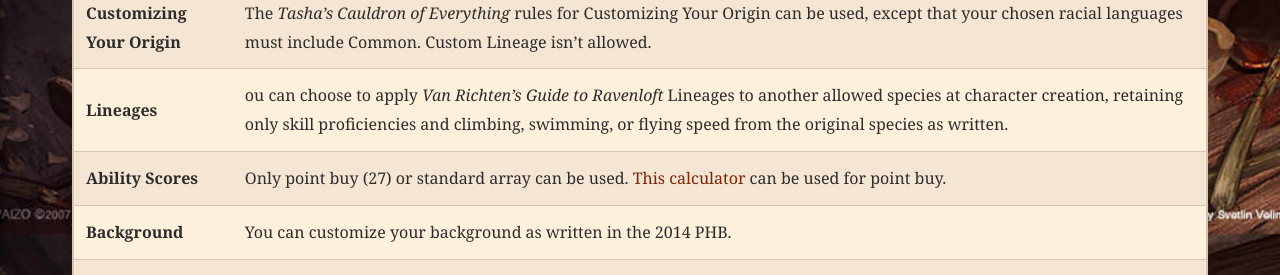
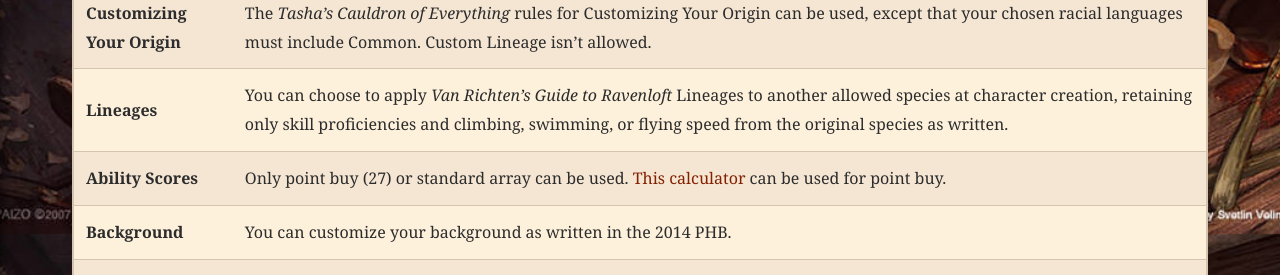
Before and after one commit to coconutswallow/Guides, a Jekyll site: the page built from _playersguide/character-creation.md, in a window 1280 px wide and 900 px high, scrolled down 1390 px. Shown: the part 176-451 px from the top of the window. Built offline with Jekyll 4.4.1, drawn with Linux system fonts in a browser that asks for light colours; comment, search, counter and statistics services are not loaded.

Commit message:
Update Player's Guide "character-creation" - linalette304 <linalette304@gmail.com> via DecapBridge

```diff
--- a/_playersguide/character-creation.md
+++ b/_playersguide/character-creation.md
@@ -1,10 +1,9 @@
 ---
+title: Character Creation
 layout: doc
-title: "Character Creation"
 order: 10
 background_image: /assets/images/tavern_brawl.jpg
 ---
-
 You can create characters using the rules in the Player’s Handbook and per the rules below. The <a href="https://docs.google.com/spreadsheets/d/1fBEv1yDNTD-vwUyK6pK_oiXg2K7OiltW35iFCqxyMTY/edit?gid=552371857#gid=552371857">Allowed Content</a> document contains all available options for use on the server for character creation. There is no limit on the number of characters you can create and control, but each character must have their own sheet in your server folder as well as a MAL entry.
 
 Any document that captures and clearly conveys all key character information can serve as a character sheet, but you can use the <a href="https://drive.google.com/file/d/1iePAm5k_IXcoi0LyiIeRErqvHqtuq5Gi/view">MPMB sheet</a> that is provided.  If you elect to use DnDBeyond (DNDB), please refer to Appendix D for recommended settings.
@@ -13,35 +12,34 @@
 
 <a href="https://www.dndbeyond.com/srd">D&D System Reference Document</a>
 
----
+- - -
 
->
-> <strong>If you have questions about character creation, or want to get input on a character idea, <a href="https://discord.com/channels/308324031478890497/617820317389160471">#character-discussion</a> is the place to ask!
->
+> <strong>If you have questions about character creation, or want to get input on a character idea, <a href="https://discord.com/channels/308324031478890497/617820317389160471">#character-discussion</a> is the place to ask!</strong>
 
----
+- - -
 
 The following additional rules apply during character creation beyond the official rules for character creation
 
-|  |  |
-|:---------------------------------------|:------------------------------------------------------------------------|
-| <strong>Version</strong> | You can create characters using the ruleset in either the 2014 or 2024 Player's Handbook (PHB). For 2024 characters, refer to the rules and guidelines in Appendix A |
-| <strong>Starting Level</strong> | Characters are created with a starting level of either level 3 or level 5 (your choice). Follow the rules to create a level 1 PC and level them up to your desired starting level. Note: Some campaigns may require you to start at level 1; your PC is treated as level 3 for purposes of all other server rules. |
-| <strong>Allowed Content</strong> | Only the character options listed in  <a href="https://docs.google.com/spreadsheets/d/1fBEv1yDNTD-vwUyK6pK_oiXg2K7OiltW35iFCqxyMTY/edit?gid=552371857#gid=552371857">Allowed Content</a> (Races, Classes, Backgrounds, Languages, Feats and Spells tabs) can be used. Server specific rulings and rule changes (known as Rage Advice) are present as line items next to listed options.|
-| <strong>Origin</strong> | Characters must fit within the server setting of the Forgotten Realms and broader 5e multiverse.  You may choose to have a PC not native to Toril but bear in mind that if your character is banished back to their plane of origin, they can’t be played again unless they are rescued during an adventure or if they can travel back to Toril (e.g. Plane Shift). |
-| <strong>Guild Membership</strong> | Any character you create and can play must be a member of the guild, which includes being willing to provide blood or another body part as well as being willing to adhere to the guild code of conduct as described earlier |
-| <strong>Age</strong> | Your character must be at least a young adult for their species (16 years or older for humans) |
-| <strong>Race / Species</strong> | You can’t reflavor your character’s chosen species except as follows: your character can narratively be a mixture of species listed in Allowed Content and choosing the statistics of one of the species to play (e.g. a half-elf, half-dwarf, played using the Elf statistics).
-| <strong>Customizing Your Origin</strong> | The *Tasha’s Cauldron of Everything* rules for Customizing Your Origin can be used, except that your chosen racial languages must include Common. Custom Lineage isn’t allowed. |
-| <strong>Lineages</strong> | ou can choose to apply *Van Richten’s Guide to Ravenloft* Lineages to another allowed species at character creation, retaining only skill proficiencies and climbing, swimming, or flying speed from the original species as written. |
-| <strong>Ability Scores</strong> | Only point buy (27) or standard array can be used. <a href="https://chicken-dinner.com/5e/5e-point-buy.html#human&humanvariant&8&8&8&8&8&8&0&0&27&15&8&19&15&12&9&7&5&4&3&2&1&0&1&2&4&6&9&4&4&4&4&4&4">This calculator</a> can be used for point buy. |
-| <strong>Background</strong> | You can customize your background as written in the 2014 PHB. |
-| <strong>Languages</strong> | All characters must know Common.  Your character can also know one Ethnic Language of your choice (see <a href="https://docs.google.com/spreadsheets/d/1fBEv1yDNTD-vwUyK6pK_oiXg2K7OiltW35iFCqxyMTY/edit?gid=552371857#gid=552371857">Allowed Content</a>) for free. |
-| <strong>Hit Points</strong> | Use only the fixed HP value for your character’s class(es) to determine their HP. |
-| <strong>Starting Equipment</strong> | Your character’s background and initial class determines this. Rolling for gold is not allowed. Note: A character that starts at level 5 starts with an additional 600 GP. |
-| <strong>Renown</strong> | You can start with a Renown score of 1 and Initiate rank with a group in the setting, starting with an Initiate Renown Perk if it’s a group detailed in <a href="https://docs.google.com/spreadsheets/d/1fBEv1yDNTD-vwUyK6pK_oiXg2K7OiltW35iFCqxyMTY/edit?gid=552371857#gid=552371857">Allowed Content</a> (this can’t be sold or traded).
+|                                          |                                                                                                                                                                                                                                                                                                                                                                                         |
+| ---------------------------------------- | --------------------------------------------------------------------------------------------------------------------------------------------------------------------------------------------------------------------------------------------------------------------------------------------------------------------------------------------------------------------------------------- |
+| <strong>Version</strong>                 | You can create characters using the ruleset in either the 2014 or 2024 Player's Handbook (PHB). For 2024 characters, refer to the rules and guidelines in Appendix A                                                                                                                                                                                                                    |
+| <strong>Starting Level</strong>          | Characters are created with a starting level of either level 3 or level 5 (your choice). Follow the rules to create a level 1 PC and level them up to your desired starting level. Note: Some campaigns may require you to start at level 1; your PC is treated as level 3 for purposes of all other server rules.                                                                      |
+| <strong>Allowed Content</strong>         | Only the character options listed in  <a href="https://docs.google.com/spreadsheets/d/1fBEv1yDNTD-vwUyK6pK_oiXg2K7OiltW35iFCqxyMTY/edit?gid=552371857#gid=552371857">Allowed Content</a> (Races, Classes, Backgrounds, Languages, Feats and Spells tabs) can be used. Server specific rulings and rule changes (known as Rage Advice) are present as line items next to listed options. |
+| <strong>Origin</strong>                  | Characters must fit within the server setting of the Forgotten Realms and broader 5e multiverse.  You may choose to have a PC not native to Toril but bear in mind that if your character is banished back to their plane of origin, they can’t be played again unless they are rescued during an adventure or if they can travel back to Toril (e.g. Plane Shift).                     |
+| <strong>Guild Membership</strong>        | Any character you create and can play must be a member of the guild, which includes being willing to provide blood or another body part as well as being willing to adhere to the guild code of conduct as described earlier                                                                                                                                                            |
+| <strong>Age</strong>                     | Your character must be at least a young adult for their species (16 years or older for humans)                                                                                                                                                                                                                                                                                          |
+| <strong>Race / Species</strong>          | You can’t reflavor your character’s chosen species except as follows: your character can narratively be a mixture of species listed in Allowed Content and choosing the statistics of one of the species to play (e.g. a half-elf, half-dwarf, played using the Elf statistics).                                                                                                        |
+| <strong>Customizing Your Origin</strong> | The *Tasha’s Cauldron of Everything* rules for Customizing Your Origin can be used, except that your chosen racial languages must include Common. Custom Lineage isn’t allowed.                                                                                                                                                                                                         |
+| <strong>Lineages</strong>                | You can choose to apply *Van Richten’s Guide to Ravenloft* Lineages to another allowed species at character creation, retaining only skill proficiencies and climbing, swimming, or flying speed from the original species as written.                                                                                                                                                  |
+| <strong>Ability Scores</strong>          | Only point buy (27) or standard array can be used. <a href="https://chicken-dinner.com/5e/5e-point-buy.html#human&humanvariant&8&8&8&8&8&8&0&0&27&15&8&19&15&12&9&7&5&4&3&2&1&0&1&2&4&6&9&4&4&4&4&4&4">This calculator</a> can be used for point buy.                                                                                                                                   |
+| <strong>Background</strong>              | You can customize your background as written in the 2014 PHB.                                                                                                                                                                                                                                                                                                                           |
+| <strong>Languages</strong>               | All characters must know Common.  Your character can also know one Ethnic Language of your choice (see <a href="https://docs.google.com/spreadsheets/d/1fBEv1yDNTD-vwUyK6pK_oiXg2K7OiltW35iFCqxyMTY/edit?gid=552371857#gid=552371857">Allowed Content</a>) for free.                                                                                                                    |
+| <strong>Hit Points</strong>              | Use only the fixed HP value for your character’s class(es) to determine their HP.                                                                                                                                                                                                                                                                                                       |
+| <strong>Starting Equipment</strong>      | Your character’s background and initial class determines this. Rolling for gold is not allowed. Note: A character that starts at level 5 starts with an additional 600 GP.                                                                                                                                                                                                              |
+| <strong>Renown</strong>                  | You can start with a Renown score of 1 and Initiate rank with a group in the setting, starting with an Initiate Renown Perk if it’s a group detailed in <a href="https://docs.google.com/spreadsheets/d/1fBEv1yDNTD-vwUyK6pK_oiXg2K7OiltW35iFCqxyMTY/edit?gid=552371857#gid=552371857">Allowed Content</a> (this can’t be sold or traded).                                              |
 
 ### Notes
-- There is no limit to the number of characters you wish to create as long as they adhere to the rules above!
-- Once you receive your adventure's Google Drive, please save a copy of each of your character's sheet there
-- Each character must have a corresponding entry in your Master Adventurer's Log (MAL).  See next page for details.
+
+* There is no limit to the number of characters you wish to create as long as they adhere to the rules above!
+* Once you receive your adventure's Google Drive, please save a copy of each of your character's sheet there
+* Each character must have a corresponding entry in your Master Adventurer's Log (MAL).  See next page for details.
```
